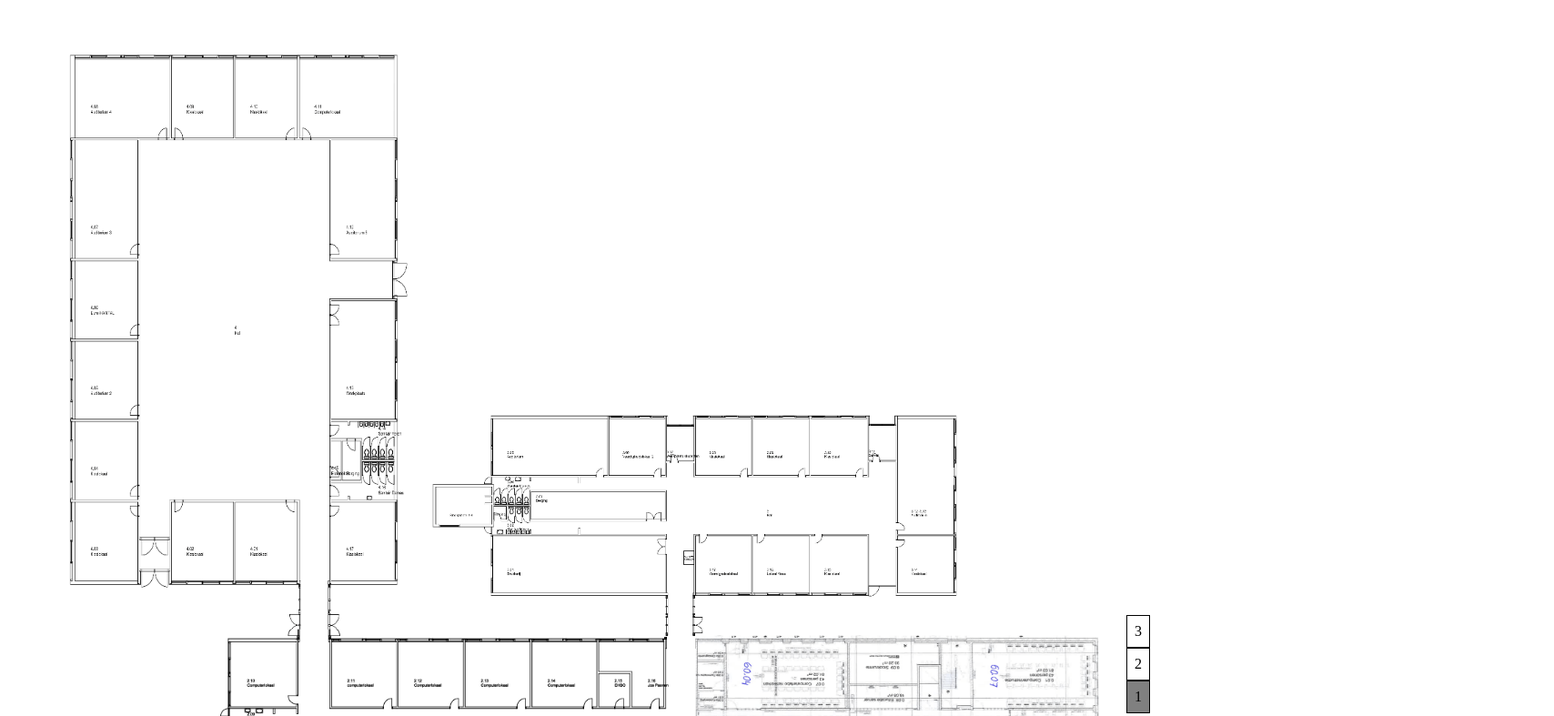
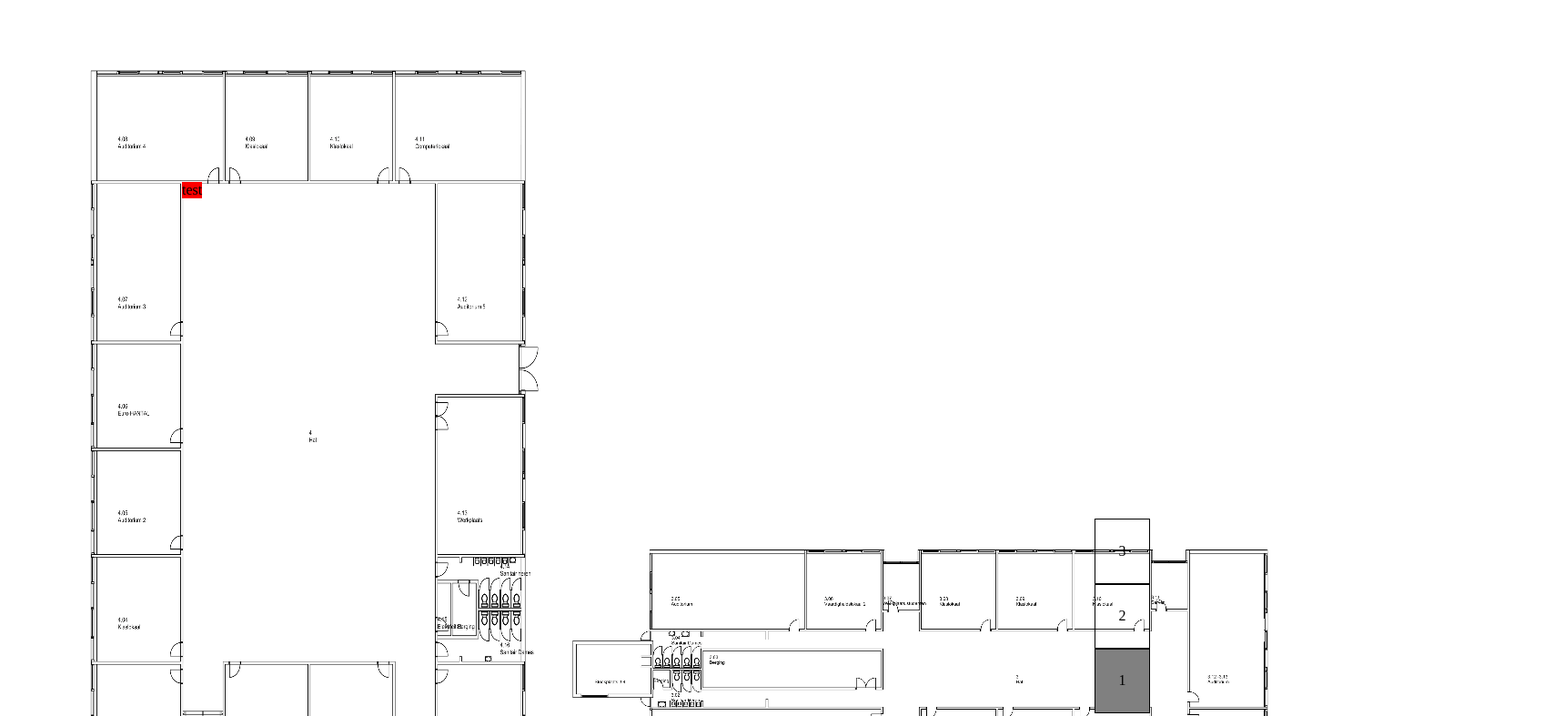
Before and after one commit to JoshuaMadd/hackathonWeb, a plain HTML site: page map/map.html in a window 1280 px wide. Shown: the top 787 px of the page at 91% size, 1708 px wide, since content can reach past the window. Drawn offline with Linux system fonts and the light colour scheme.

Commit message:
test positions

```diff
--- a/map/map.css
+++ b/map/map.css
@@ -5,7 +5,7 @@
 }
 
 .floorselect > div{
-    padding: 0.5em;
+    padding: 2vw;
     border-style: solid;
     border-width: 1px;
     cursor: pointer;
@@ -14,7 +14,3 @@
 .selected {
     background-color: gray;
 }
-
-img{
-    width: 100vw;
-}
--- a/map/map.html
+++ b/map/map.html
@@ -8,10 +8,13 @@
     <link rel="stylesheet" href="map.css">
 </head>
 <body>
+    <img src="floorplan/0.png" style="display: block; position: relative;">
+    <div style="background-color: red; position: absolute; left: 200px; top: 200px; ">test</div>
+    </img>
+    <img src="floorplan/1.png" style="display: none;">
+    <img src="floorplan/2.png" style="display: none;">
 
-    <img src="floorplan/0.png" usemap="#f1" style="display: block;">
-    <img src="floorplan/1.png" usemap="#f2" style="display: none;">
-    <img src="floorplan/2.png" usemap="#f3" style="display: none;">
+
 
 
     <div class="floorselect">
```
